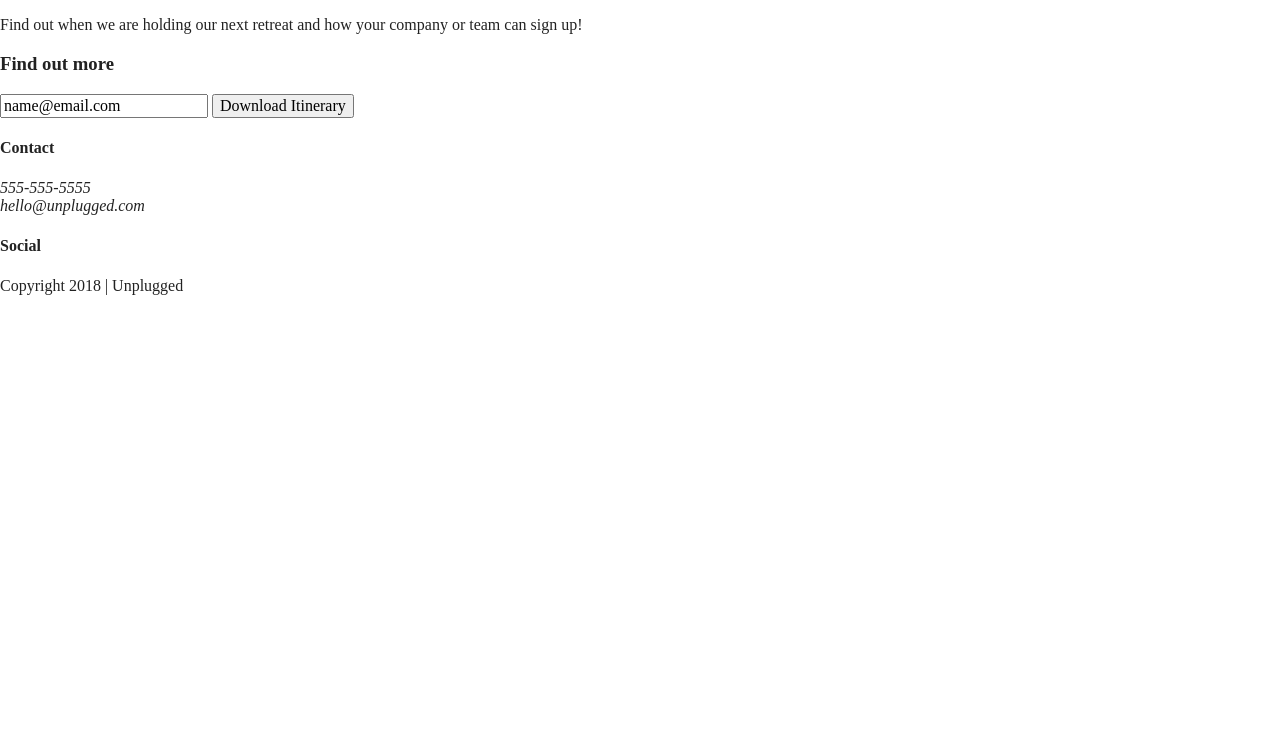
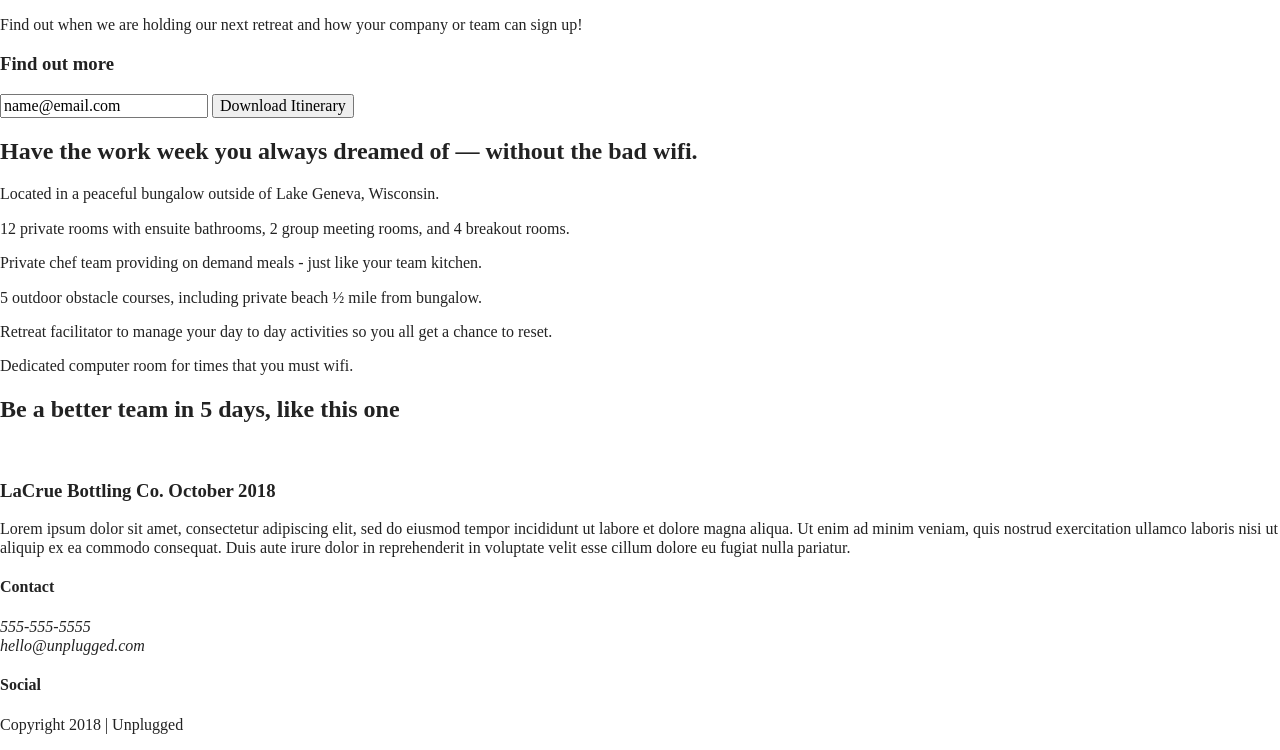
Before and after one commit to AlmaSVD/206-unplugged, a website built with Parcel: page index.html in a window 1280 px wide. Shown: the part 176-926 px from the top of the page. Before the commit the page ends 800 px from the top, so only its background shows below. Built offline with nearby package versions, Linux system fonts and the light colour scheme.

Commit message:
homepage

```diff
--- a/index.html
+++ b/index.html
@@ -24,7 +24,7 @@
 
 <body>
 
-  <!-- Add your site or application content here -->
+  <!-- header -->
   <header>
     <div class="content-wrapper">
       <a href="#"><img src="" alt="unplugged logo"></a>
@@ -35,19 +35,18 @@
           <li><a href="about/index.html" target="_blank">About</a></li>
         </ul>
       </nav>
-
     </div>
-
   </header>
 
+<!-- main content -->
   <main>
-
     <section class="hero-area">
       <div class="content-wrapper">
         <h1>Retreat from the desk, return refreshed.</h1>
       </div>
     </section>
 
+    <!-- form -->
     <aside>
       <div class="content-wrapper">
         <div class="form-description">
@@ -62,8 +61,63 @@
           <input type="button" value="Download Itinerary">
         </div>
       </div>
-    <!-- aside content wrapper ends -->
     </aside>
+
+      <!-- features -->
+    <section class="features">
+      <div class="content-wrapper">
+        <!-- Add your Features content here -->
+        <h2>Have the work week you always dreamed of — without the bad wifi.</h2>
+        <div class="features-items">
+        <article>
+          <p class="fontawesome-icon"></p>
+          <p class="features-item-description">Located in a peaceful bungalow outside of Lake Geneva, Wisconsin.</p>
+        </article>
+        <article>
+          <p class="fontawesome-icon"></p>
+          <p class="features-item-description">12 private rooms with ensuite bathrooms, 2 group meeting rooms, and 4
+            breakout rooms.</p>
+        </article>
+        <article>
+          <p class="fontawesome-icon"></p>
+          <p class="features-item-description">Private chef team providing on demand meals - just like your team
+            kitchen.</p>
+        </article>
+        <article>
+          <p class="fontawesome-icon"></p>
+          <p class="features-item-description">5 outdoor obstacle courses, including private beach ½ mile from bungalow.
+          </p>
+        </article>
+        <article>
+          <p class="fontawesome-icon"></p>
+          <p class="features-item-description">Retreat facilitator to manage your day to day activities so you all get a
+            chance to reset.</p>
+        </article>
+        <article>
+          <p class="fontawesome-icon"></p>
+          <p class="features-item-description">Dedicated computer room for times that you must wifi.</p>
+        </article>
+      </div>
+    </div>
+  </section>
+    <!-- reviews -->
+    <section class="reviews">
+      <div class="content-wrapper">
+        <div>
+          <h2>Be a better team in 5 days, like this one</h2>
+          <img>
+        </div>
+        <article>
+          <div>
+            <h3>LaCrue Bottling Co. October 2018</h3>
+            <p>
+              Lorem ipsum dolor sit amet, consectetur adipiscing elit, sed do eiusmod tempor incididunt ut labore et dolore magna aliqua. Ut enim ad minim veniam, quis nostrud exercitation ullamco laboris nisi ut aliquip ex ea commodo consequat. Duis aute irure dolor
+              in reprehenderit in voluptate velit esse cillum dolore eu fugiat nulla pariatur.
+            </p>
+          </div>
+        </article>
+      </div>
+    </section>
 
 </main> <!-- main wrapper ends -->
 
@@ -97,7 +151,8 @@
           </div>
         </div>
       </div> <!-- footer content ends -->
-    </div> <!--footer content-wrapper ends-->
+    </div>
+    <!--footer content-wrapper ends-->
 
     <div class="copyright">
       <p>Copyright 2018 | Unplugged</p>
```
Lines whose indentation alone changed are shown as unchanged.
